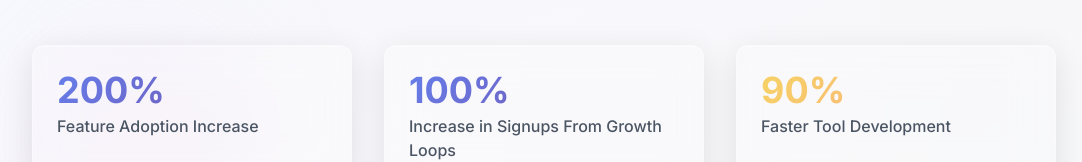
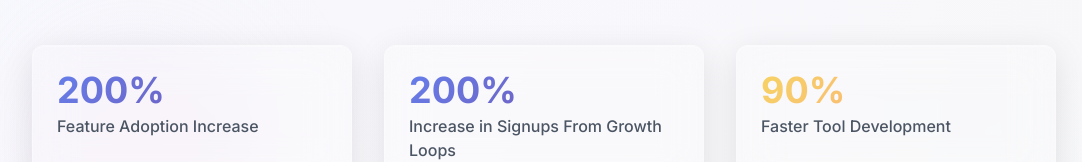
Before and after one commit to shaunhcrawford/resume-cards, a React (Vite) app: page / in a window 1280 px wide. Shown: the part 371-533 px from the top of the page, without its empty margins (0-1082 px from the left). Built offline with nearby package versions, Linux system fonts and the light colour scheme.

Commit message:
Update Hero component to reflect revised growth metrics, changing the increase in signups from 100% to 200% for improved accuracy in messaging.

```diff
--- a/src/components/Hero.tsx
+++ b/src/components/Hero.tsx
@@ -88,7 +88,7 @@ const Hero = () => {
               <div className="text-sm sm:text-base text-gray-600 font-medium">Feature Adoption Increase</div>
             </div>
             <div className="text-center sm:text-left premium-glass rounded-xl p-6">
-              <div className="text-2xl sm:text-3xl lg:text-4xl font-bold mb-1 text-gradient-premium">100%</div>
+              <div className="text-2xl sm:text-3xl lg:text-4xl font-bold mb-1 text-gradient-premium">200%</div>
               <div className="text-sm sm:text-base text-gray-600 font-medium">Increase in Signups From Growth Loops</div>
             </div>
             <div className="text-center sm:text-left premium-glass rounded-xl p-6">
```
